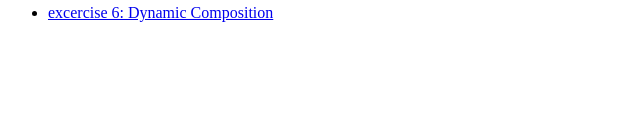
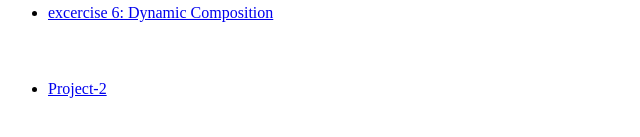
Before and after one commit to grace4677/wsweb, a plain HTML site: page index.html in a window 1280 px wide. Shown: the part 389-526 px from the top of the page, 0-640 px from the left. Drawn offline with Linux system fonts and the light colour scheme.

Commit message:
Update index.html

```diff
--- a/index.html
+++ b/index.html
@@ -14,7 +14,7 @@
     <li><a href="https://poster-excerise.glitch.me">excercise 5: Poster</a></li><br>
     <li><a href="https://project-1-hyeonsoo.glitch.me">Project-1</a></li><br>
     <li><a href="https://exercise-6-hsj.glitch.me">excercise 6: Dynamic Composition</a></li><br>
-
+    <li><a href="https://project-2-hsj2.glitch.me">Project-2</a></li><br>
     </li>
     </ul>
 </body>
```
